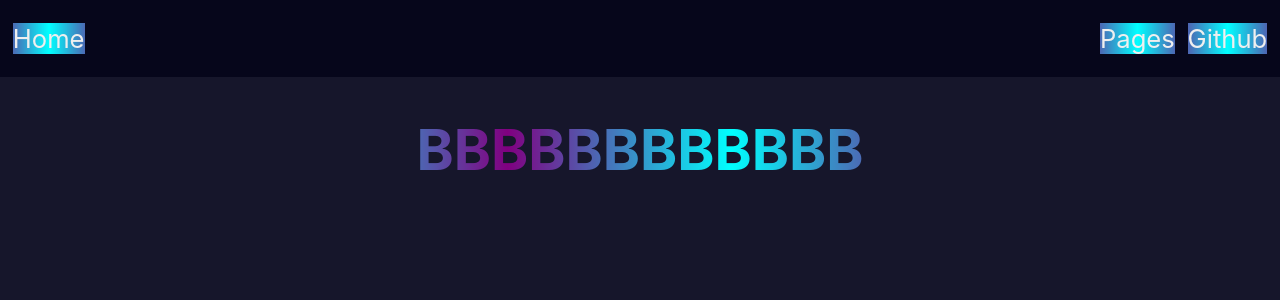
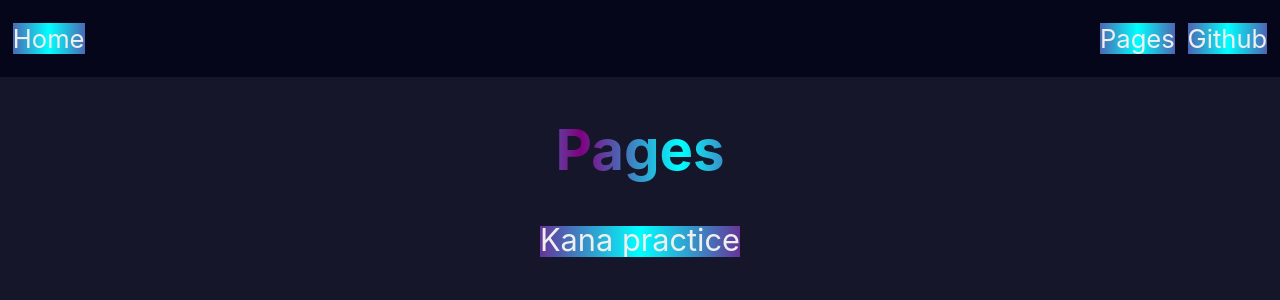
Before and after one commit to PrincessCyanMarine/cyanseas, a Next.js app: page /pages in a window 1280 px wide. Shown: the top 300 px of the page. Built offline with nearby package versions, Linux system fonts and the light colour scheme.

Commit message:
Small details

```diff
--- a/pages/japanese/kana/practice/index.tsx
+++ b/pages/japanese/kana/practice/index.tsx
@@ -105,8 +105,8 @@ export default () => {
     let element: any = document.getElementById(id);
     if (
       pronounciationMode
-        ? kana[0] === element.value
-        : kana[1].includes(element.value)
+        ? kana[0] === element.value.toLowerCase()
+        : kana[1].includes(element.value.toLowerCase())
     ) {
       next();
       setCorrect((c) => c + 1);
--- a/pages/pages.tsx
+++ b/pages/pages.tsx
@@ -1,5 +1,10 @@
+import Link from "../components/Link";
+
 export default () => (
   <div>
-    <h1>BBBBBBBBBBBB</h1>
+    <h1>Pages</h1>
+    <Link href="/japanese/kana/practice">
+      <big>Kana practice</big>
+    </Link>
   </div>
 );
--- a/utils/kana.ts
+++ b/utils/kana.ts
@@ -61,7 +61,7 @@ export const kanaList: Kana[] = [
   ["ひ", ["hi"], "hiragana"],
   ["ほ", ["ho"], "hiragana"],
   ["へ", ["he"], "hiragana"],
-  ["ふ", ["hu", "fu"], "hiragana"],
+  ["ふ", ["fu", "hu"], "hiragana"],
   ["ま", ["ma"], "hiragana"],
   ["み", ["mi"], "hiragana"],
   ["も", ["mo"], "hiragana"],
```
